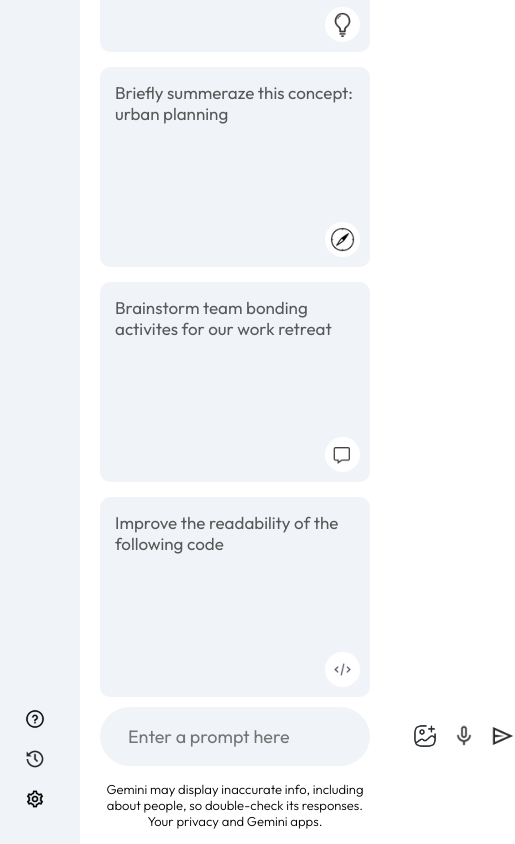
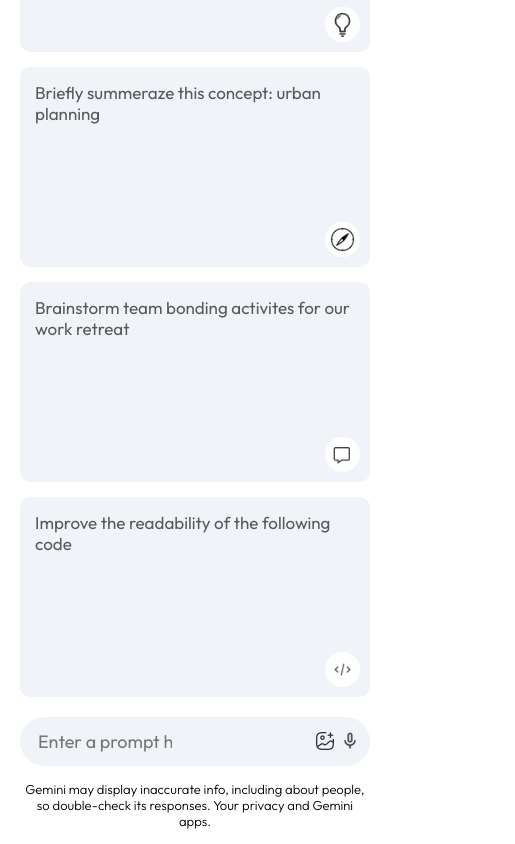
Before and after one commit to jackiejr18/react-gemini-clone, a React (Vite) app: page / in a window 390 px wide. Shown: the part 672-1516 px from the top of the page, 515 px wide, since content can reach past the window. Built offline with nearby package versions, Linux system fonts and the light colour scheme.

Commit message:
completion of gemini clone

```diff
--- a/src/components/Main/Main.css
+++ b/src/components/Main/Main.css
@@ -179,3 +179,22 @@
   font-weight: 300;
   line-height: 1.8;
 }
+
+@media (max-width:600px) {
+  .main-bottom input {
+    flex: none;
+    width: 150px;
+  }
+
+  .main-bottom img {
+    width: 20px;
+  }
+
+  .search-box {
+    padding: 5px 10px;
+  }
+
+  .search-box div {
+    gap: 5px;
+  }
+}
--- a/src/components/Main/Main.jsx
+++ b/src/components/Main/Main.jsx
@@ -68,7 +68,7 @@ const Main = () => {
             <div>
               <img src={assets.gallery_icon} alt="" />
               <img src={assets.mic_icon} alt="" />
-              <img onClick={()=>onSent()} src={assets.send_icon} alt="" />
+              {input?<img onClick={()=>onSent()} src={assets.send_icon} alt="" />:null}
             </div>
           </div>
           <p className='bottom-info'>
--- a/src/components/Sidebar/Sidebar.css
+++ b/src/components/Sidebar/Sidebar.css
@@ -33,6 +33,7 @@
 .sidebar .recent {
   display: flex;
   flex-direction: column;
+  animation: fadeIn 1.5s;
 }
 
 .sidebar .recent-title {
@@ -64,3 +65,9 @@
   padding-right: 10px;
   cursor: pointer;
 }
+
+@media (max-width:600px) {
+  .sidebar {
+    display: none;
+  }
+}
```
